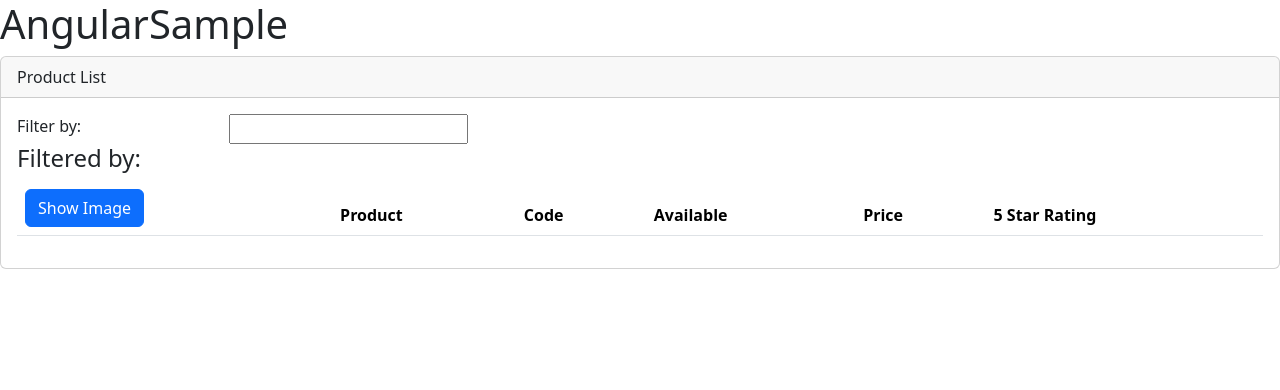
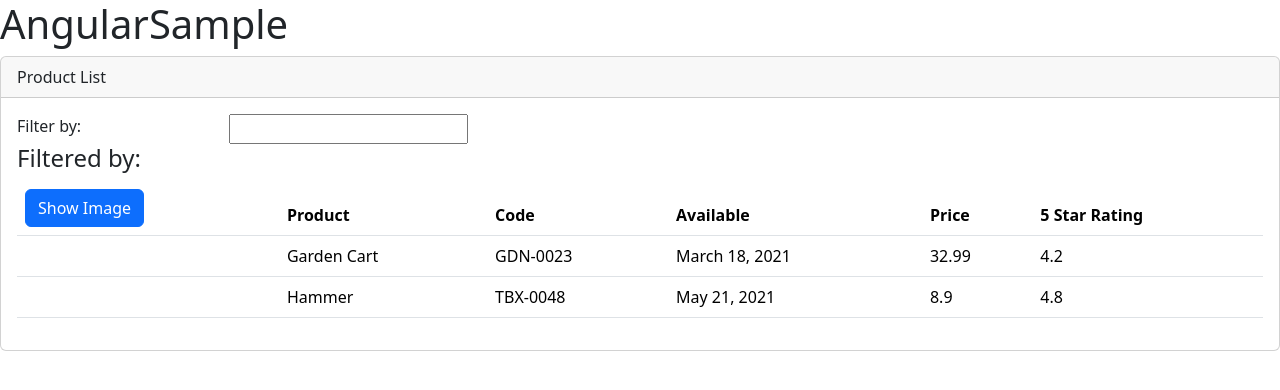
Before and after one commit to Tod2a/AngularSample, an Angular app: page / in a window 1280 px wide. Shown: the top 390 px of the page. Built offline with nearby package versions, Linux system fonts and the light colour scheme.

Commit message:
adding the base table on products

```diff
--- a/src/app/products/product-list/product-list.component.html
+++ b/src/app/products/product-list/product-list.component.html
@@ -15,7 +15,7 @@
             </div>
         </div>
         <div class='table-responsive'>
-            <table class="table">
+            <table class="table" *ngIf="products.length">
                 <thead>
                     <tr>
                         <th>
@@ -31,7 +31,14 @@
                     </tr>
                 </thead>
                 <tbody>
-
+                    <tr *ngFor="let product of products">
+                        <td></td>
+                        <td>{{ product.productName }}</td>
+                        <td>{{ product.productCode }}</td>
+                        <td>{{ product.releaseDate }}</td>
+                        <td>{{ product.price }}</td>
+                        <td>{{ product.starRating }}</td>
+                    </tr>
                 </tbody>
             </table>
         </div>
--- a/src/app/products/product-list/product-list.component.ts
+++ b/src/app/products/product-list/product-list.component.ts
@@ -1,12 +1,35 @@
+import { CommonModule } from '@angular/common';
 import { Component } from '@angular/core';
 
 @Component({
   selector: 'pm-product-list',
   standalone: true,
-  imports: [],
+  imports: [CommonModule],
   templateUrl: './product-list.component.html',
-  styleUrl: './product-list.component.css'
+  styleUrl: './product-list.component.css',
 })
 export class ProductListComponent {
-  pageTitle: string = "Product List";
+  pageTitle: string = 'Product List';
+  products: any[] = [
+    {
+      productId: 2,
+      productName: 'Garden Cart',
+      productCode: 'GDN-0023',
+      releaseDate: 'March 18, 2021',
+      description: '15 gallon capacity rolling garden cart',
+      price: 32.99,
+      starRating: 4.2,
+      imageUrl: 'assets/images/garden_cart.png',
+    },
+    {
+      productId: 5,
+      productName: 'Hammer',
+      productCode: 'TBX-0048',
+      releaseDate: 'May 21, 2021',
+      description: 'Curved claw steel hammer',
+      price: 8.9,
+      starRating: 4.8,
+      imageUrl: 'assets/images/hammer.png',
+    },
+  ];
 }
```
